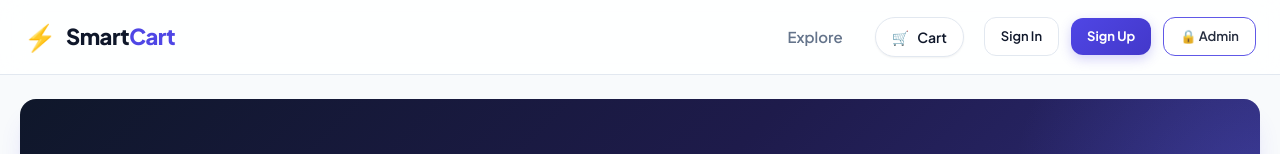
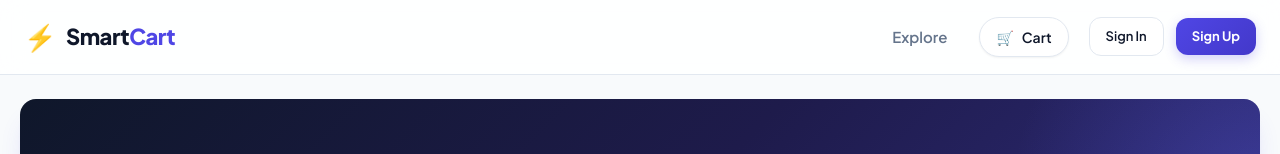
Before and after one commit to chintadavasudharini/SmartCart, a React (Vite) app in the folder smartcart-frontend/: page / in a window 1280 px wide. Shown: the top 154 px of the page. Built offline with nearby package versions, Linux system fonts and the light colour scheme; no server answers.

Commit message:
ui: remove 🔒 Admin button from public navbar

```diff
--- a/smartcart-frontend/src/components/Navbar.tsx
+++ b/smartcart-frontend/src/components/Navbar.tsx
@@ -57,9 +57,6 @@ function Navbar() {
                             <Link to="/signup" className="btn-primary btn-sm">
                                 Sign Up
                             </Link>
-                            <Link to="/admin/login" className="btn-secondary btn-sm" style={{ opacity: 0.9, borderColor: "var(--primary)" }} title="Admin Portal Login">
-                                🔒 Admin
-                            </Link>
                         </div>
                     ) : (
                         <div className="user-profile-menu">
```
